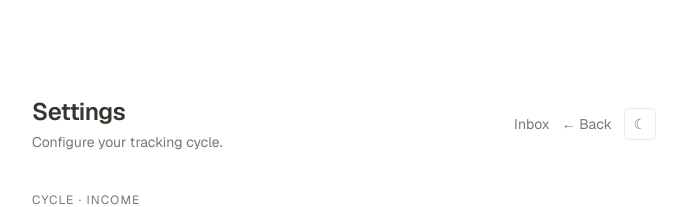
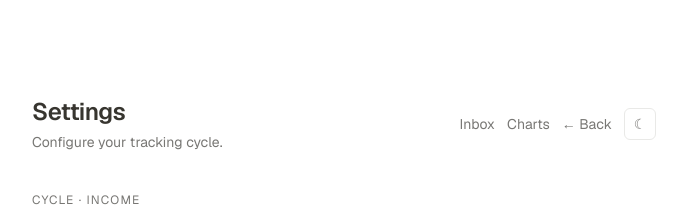
Before and after one commit to yolowski96/moneyTracker, a Next.js app: page /settings in a window 1280 px wide. Shown: the top 207 px of the page, without its empty margins (296-983 px from the left). Built offline with nearby package versions, Linux system fonts and the light colour scheme; no server answers; the database is empty.

Commit message:
Add logging

```diff
--- a/app/inbox/page.tsx
+++ b/app/inbox/page.tsx
@@ -53,14 +53,20 @@
             Uncategorized transactions. Tap a category to file each one.
           </p>
         </div>
-        <div className="flex items-center gap-2">
-          <ThemeToggle />
+        <div className="flex items-center gap-3">
+          <Link
+            href="/charts"
+            className="text-sm text-[color:var(--muted)] hover:text-[color:var(--foreground)]"
+          >
+            Charts
+          </Link>
           <Link
             href="/"
             className="text-sm text-[color:var(--muted)] hover:text-[color:var(--foreground)]"
           >
             {"\u2190"} Back
           </Link>
+          <ThemeToggle />
         </div>
       </header>
 
--- a/app/page.tsx
+++ b/app/page.tsx
@@ -145,6 +145,12 @@
                 {pendingCount}
               </span>
             )}
+          </Link>
+          <Link
+            href="/charts"
+            className="text-sm text-[color:var(--muted)] hover:text-[color:var(--foreground)]"
+          >
+            Charts
           </Link>
           <Link
             href="/settings"
--- a/app/settings/page.tsx
+++ b/app/settings/page.tsx
@@ -94,6 +94,12 @@
             Inbox
           </Link>
           <Link
+            href="/charts"
+            className="text-sm text-[color:var(--muted)] hover:text-[color:var(--foreground)]"
+          >
+            Charts
+          </Link>
+          <Link
             href="/"
             className="text-sm text-[color:var(--muted)] hover:text-[color:var(--foreground)]"
           >
```
